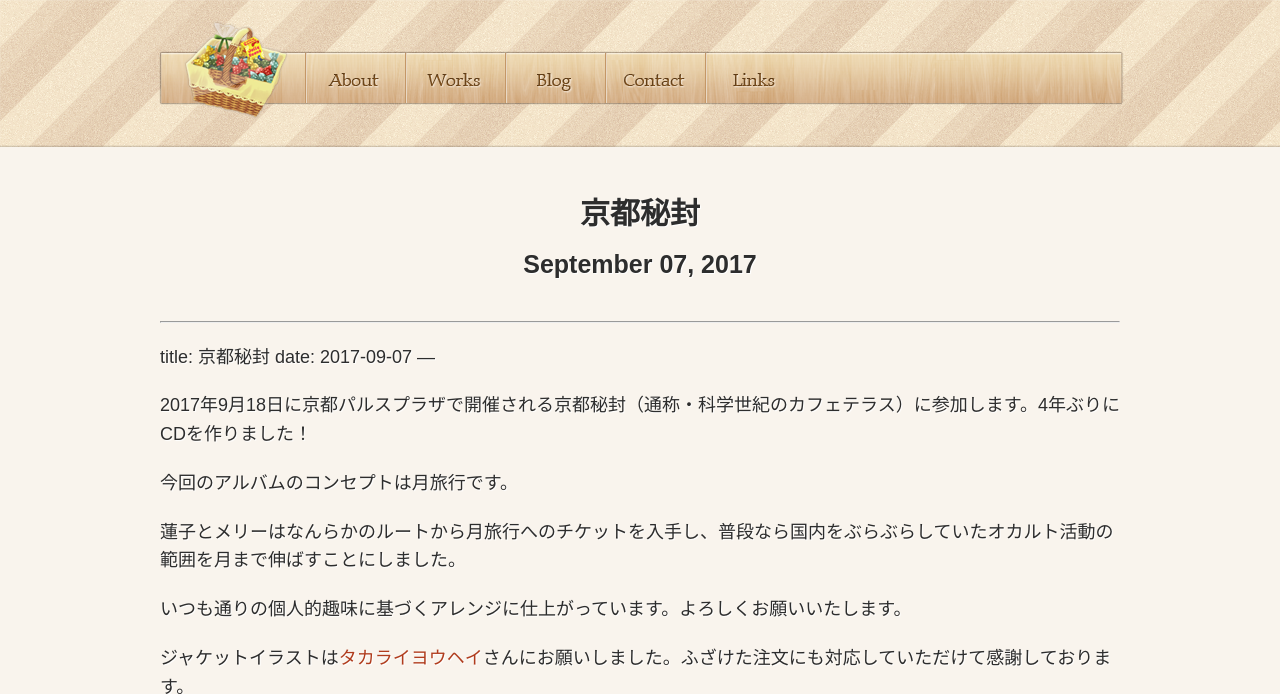
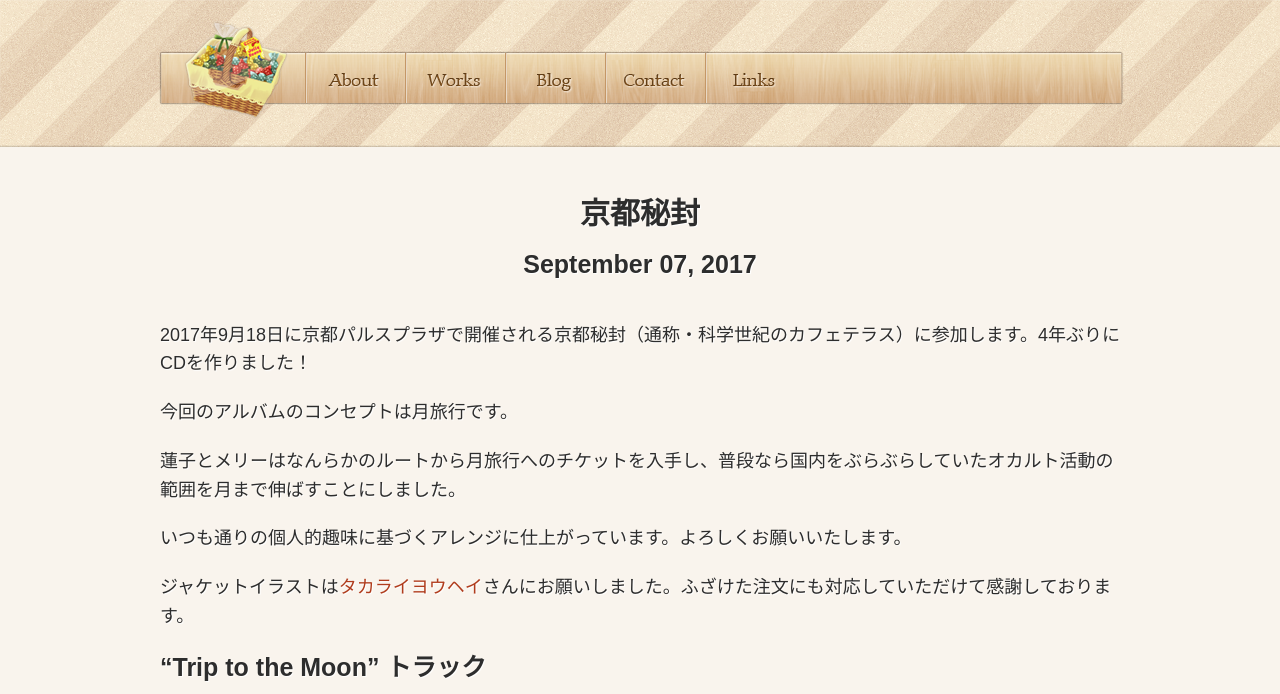
Before and after one commit to oameya/oameya.com, a Jekyll site: the page built from _posts/2017-09-07-kyoto-hifuu.markdown, in a window 1280 px wide and 900 px high, cut to the strip 0-694 px from the top of the window. Built offline with Jekyll 4.4.1, drawn with Linux system fonts in a browser that asks for light colours; nearby versions of some CDN libraries.

Commit message:
Updated Kyoto Hifuu

```diff
--- a/_posts/2017-09-07-kyoto-hifuu.markdown
+++ b/_posts/2017-09-07-kyoto-hifuu.markdown
@@ -1,11 +1,6 @@
 ---
 title: 京都秘封
 date: 2017-09-07 12:45:00 +09:00
----
-
----
-title: 京都秘封
-date: 2017-09-07
 ---
 
 2017年9月18日に京都パルスプラザで開催される京都秘封（通称・科学世紀のカフェテラス）に参加します。4年ぶりにCDを作りました！
```
